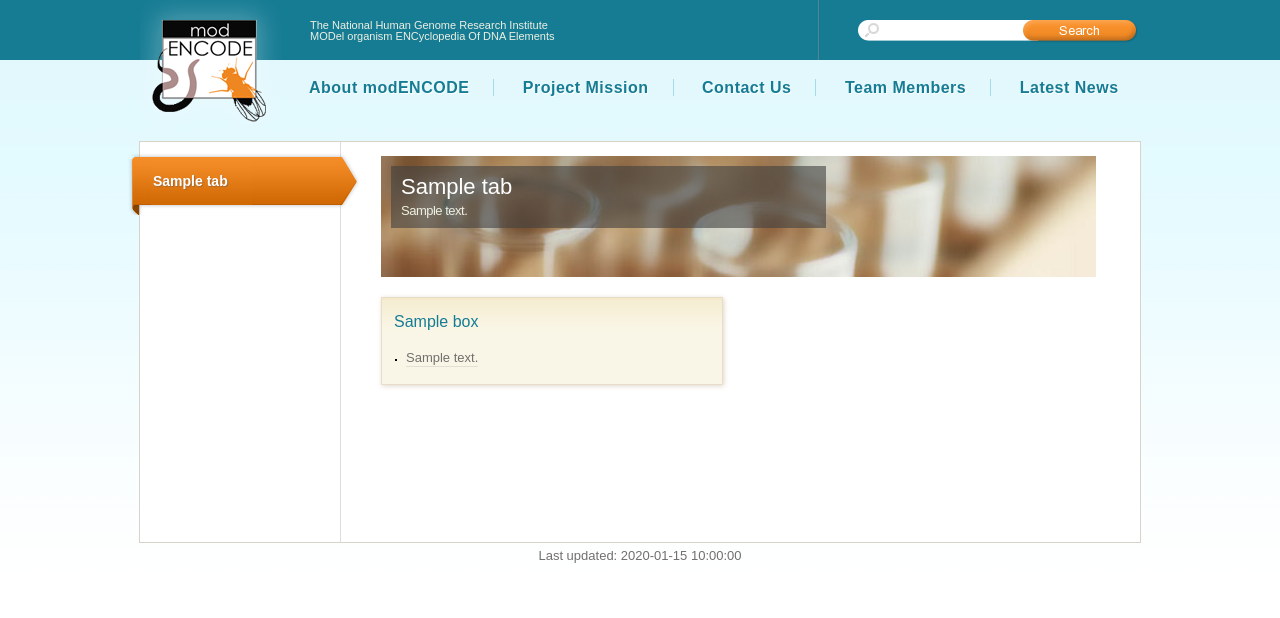
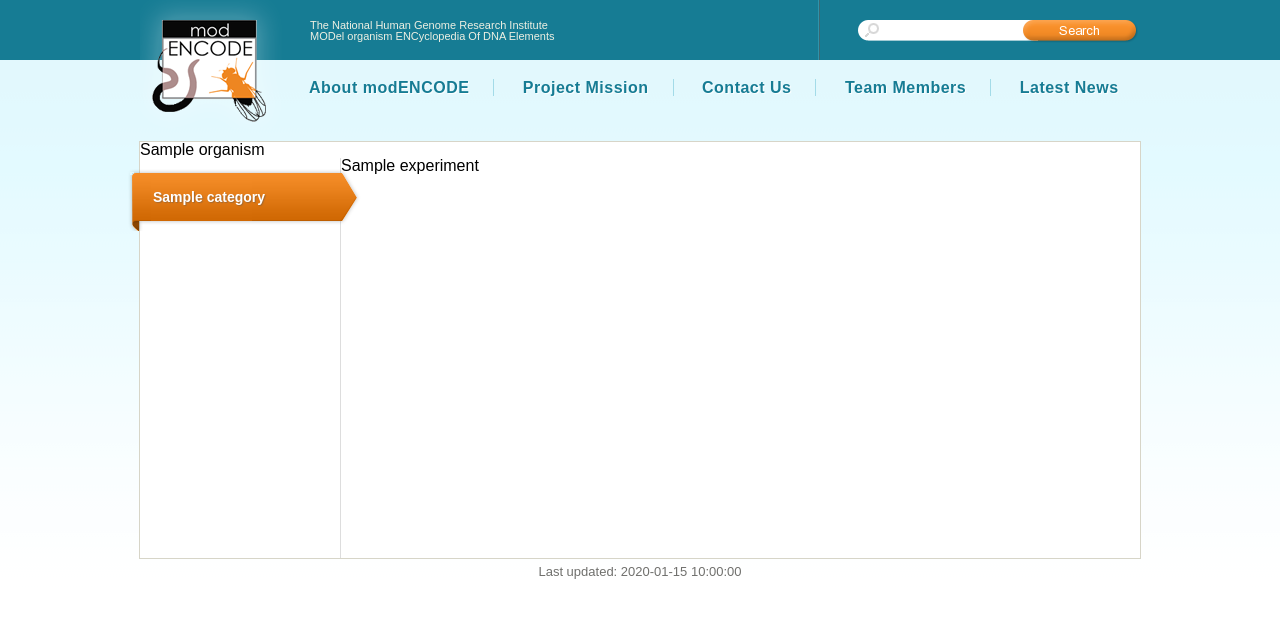
Before and after one commit to boboppie/modencode, a Flask app: template flask/templates/home/index.html in a window 1280 px wide. Shown: the top 618 px of the page. Run offline with Flask 2, Linux system fonts and the light colour scheme; the template is opened without the code that fills it: most values are stand-ins (such as "Sample title", 1, 10 or a date in 2020).

Commit message:
dumping data from a dict

```diff
--- a/flask/templates/home/index.html
+++ b/flask/templates/home/index.html
@@ -10,13 +10,35 @@
 {% endblock %}
 
 {% block body %}
-<aside>
+
+{%- for organism in data.organisms -%}
+    <div id="organism-{{ loop.index}}" class="organism" {% if not loop.first %}style="display:none;"{% endif %}>
+        <div class="switcher">{{ organism.org_name }}</div>
+        <div class="content">
+            <aside class="categories">
                 <ul>
-        {%- for tab in data.tabs -%}
-            <li target="#tab-{{ loop.index }}.tab" id="tab-link-{{ loop.index }}"
-            {% if loop.first %}class="active"{% endif %}>{{ tab.title }}</li>
+                    {%- for category in organism.experiments -%}
+                        <li id="tab-link-{{ loop.index }}"
+                        {% if loop.first %}class="active"{% endif %}>{{ category.category_title }}</li>
                     {%- endfor -%}
                 </ul>
+            </aside>
+
+            <div class="experiments">
+                {%- for category in organism.experiments -%}
+                    <div class="tab" id="tab-{{ loop.index }}" {% if not loop.first %}style="display:none;"{% endif %}>
+                        <ul>
+                            {%- for experiment in category.experiment -%}
+                                <li>{{ experiment.experiment_title }}</li>
+                            {%- endfor -%}
+                        </ul>
+                    </div>
+                {%- endfor -%}
+            </div>
+        </div>
+    </div>
+{%- endfor -%}
+
 <script type="text/javascript">
     $("aside ul li").click(function() {
         $("aside ul li.active").removeClass('active');
@@ -25,30 +47,5 @@
         $(this).addClass('active');
     });
 </script>
-</aside>
 
-<div id="content">
-    {%- for tab in data.tabs -%}
-        <div class="tab" id="tab-{{ loop.index }}" {% if not loop.first %}style="display:none;"{% endif %}>
-            <div class="title-box">
-                <div class="black-box">
-                    <h2>{{ tab.title }}</h2>
-                    <p>{{ tab.description }}</p>
-
-                </div>
-            </div>
-
-            {%- for box in tab.boxes -%}
-                <div class="yellow-box">
-                    <h3>{{ box.title }}</h3>
-                    <ul>
-                        {%- for link in box.links -%}
-                            <li><a href="{{ link.href }}">{{ link.text }}</a></li>
-                        {%- endfor -%}
-                    </ul>
-                </div>
-            {%- endfor -%}
-        </div>
-    {%- endfor -%}
-</div>
 {% endblock %}
```
Lines whose indentation alone changed are shown as unchanged.
